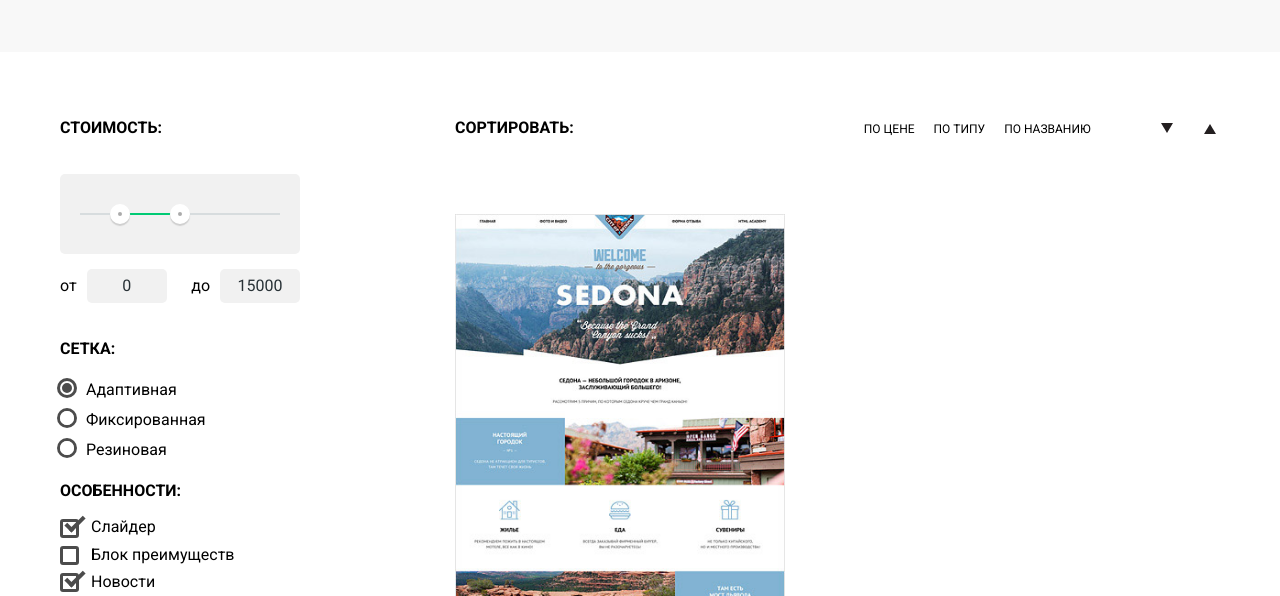
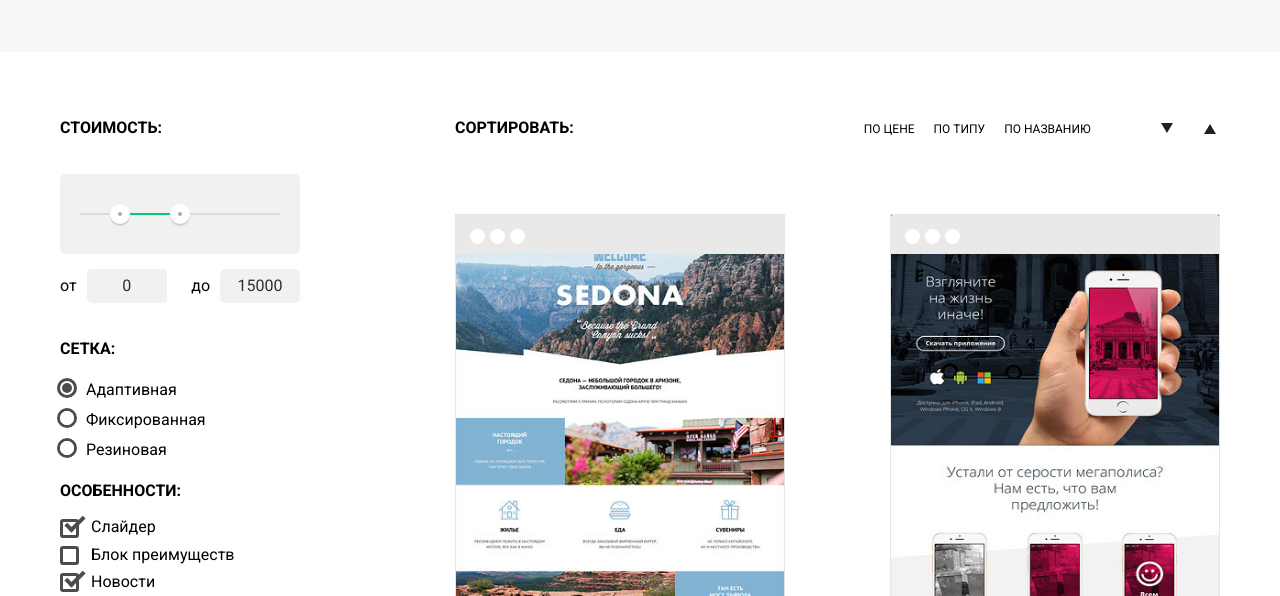
Before and after one commit to homihomka/nerds, a plain HTML site: page catalog.html in a window 1280 px wide. Shown: the part 188-784 px from the top of the page. Drawn offline with Linux system fonts and the light colour scheme.

Commit message:
Add styles for catalog item

```diff
--- a/css/style.css
+++ b/css/style.css
@@ -739,8 +739,8 @@ input[name="features"]:checked + label[for^="features-"]::after {
   display: flex;
   flex-direction: row;
   align-items: center;
-  padding-top: 50px;
-  padding-bottom: 60px;
+  margin-top: 50px;
+  margin-bottom: 20px;
 }
 
 .sort-price-model {
@@ -802,10 +802,67 @@ input[name="features"]:checked + label[for^="features-"]::after {
   color: black;
 }
 
-.product-sites img:nth-child(odd) {
-  margin-right: 80px;
+.catalog-container {
+  position: relative;
 }
 
-.product-sites img {
-  margin-bottom: 30px;
+.product-sites {
+  display: flex;
+  flex-wrap: wrap;
 }
+
+.catalog-item {
+  display: flex;
+  justify-content: space-between;
+  flex-direction: row;
+}
+
+.catalog-item a {
+  margin-top: 40px;
+}
+
+.product-sites div.catalog-item:nth-child(odd) {
+  margin-right: 105px;
+  margin-bottom: 65px;
+}
+
+.product-sites .catalog-border {
+  position: absolute;
+  margin: 0;
+  width: 330px;
+  height: 40px;
+  background-color: #e9e9e9;
+  border-radius: 5px 5px 0 0;
+}
+
+.catalog-circle {
+  position: absolute;
+  top: 15px;
+  width: 15px;
+  height: 15px;
+  background-color: white;
+  border-radius: 20px;
+}
+
+.catalog-circle.right {
+  left: 15px;
+}
+
+.catalog-circle.center {
+  left: 35px;
+}
+
+.catalog-circle.left {
+  left: 55px;
+}
+
+.catalog-item a:hover,
+.catalog-item a:focus {
+  height: 485px;
+  box-shadow: -1px 10px 25px 5px rgba(0,0,0,0.18);
+}
+
+.product-sites .catalog-border:hover,
+.product-sites .catalog-border:focus {
+  background-color: #4d4d4d;
+}
```
